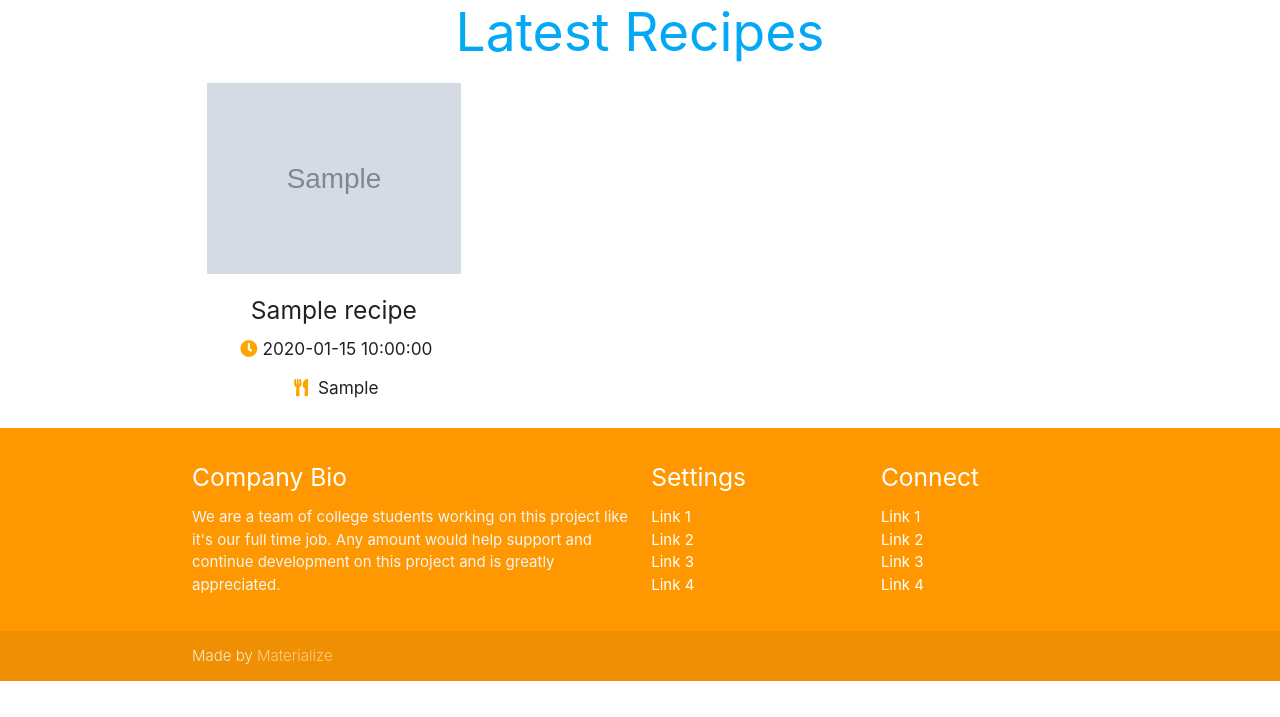
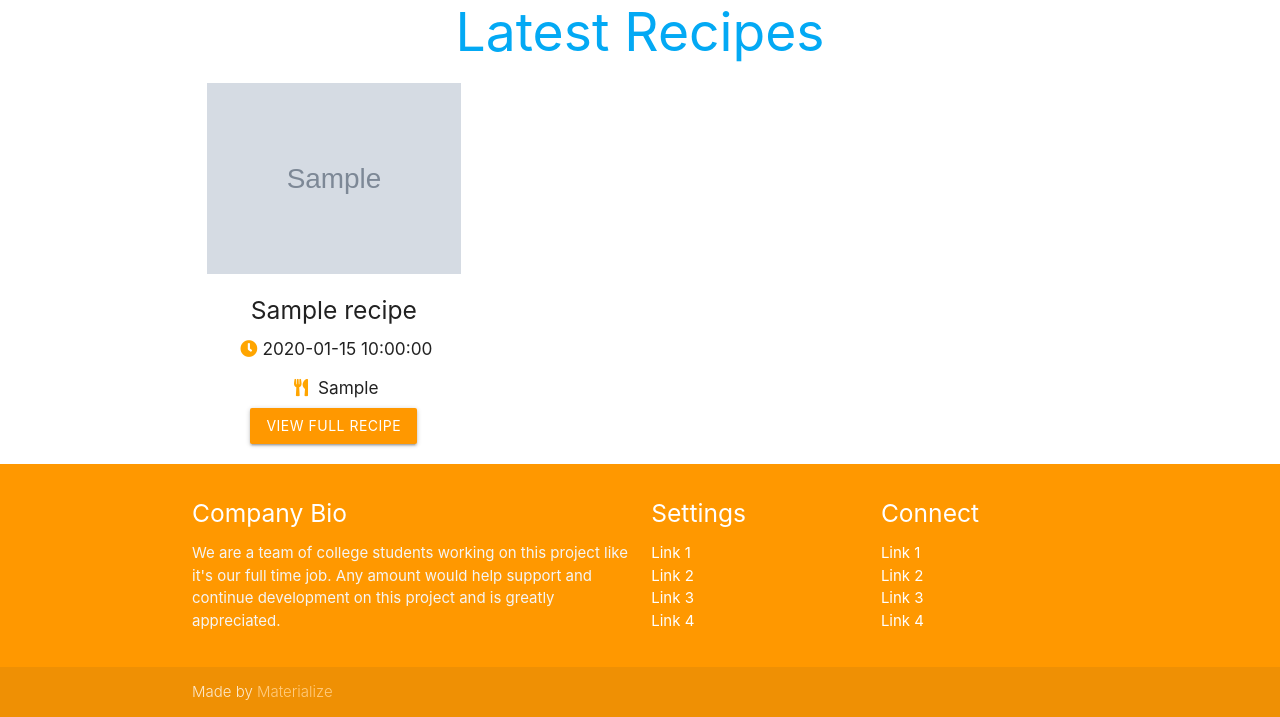
Before and after one commit to TobinWebDesign/Milestone-Project-Data-Centric-Development-Milestone-Project-, a Flask app: page / in a window 1280 px wide. Shown: the part 559-1276 px from the top of the page. Before the commit the page ends 1240 px from the top, so only its background shows below. Run offline with Flask 2, Linux system fonts and the light colour scheme; grey boxes marked "Sample" are stand-in pictures; a database or web service that is not in the repository returns one stand-in record (values such as "Sample title"); some libraries are stand-ins or nearby versions.

Commit message:
added view recipe button to allrecipes.html

```diff
--- a/app.py
+++ b/app.py
@@ -54,10 +54,19 @@ def recipe_display(recipe_id):
     return render_template('recipe_page.html', recipe=recipe)
 
 
-''' Edit recipe  NED TO BUILD UPDATE_RECIPE'''
+''' Edit recipe  NEED TO BUILD UPDATE_RECIPE'''
 
-@app.route('/edit_recipe/<recipe_id>', methods=["POST"])
-def edit_recipe(recipe_id):
+app.route('/edit_recipe/<recipe_id>')
+def edit_recipe(recipr_id):
+    the_recipe =  mongo.db.all_recipes.find_one({"_id": ObjectId(recipe_id)})
+    meal_type = mongo.db.meal_type.find()
+    print(edit_recipe)
+    return render_template('edit_recipe.html', recipe=the_recipe,
+                           meal_type=meal_typ)
+
+
+@app.route('/update_recipe/<recipe_id>', methods=["POST"])
+def update_recipe(recipe_id):
     all_recipes = mongo.db.all_recipes
     print(recipe)
     recipe.update( {'_id': ObjectId(recipe_id)},
@@ -70,24 +79,7 @@ def edit_recipe(recipe_id):
         'recipe_image': request.form.get('recipe_image'),
         'is_vegetarian':request.form.get('is_vegetarian')
     })
-    return render_template('edit_recipe.html', recipe=recipe)
-
-
-@app.route('/edit_recipe/<recipe_id>', methods=["POST"])
-def edit_recipe(recipe_id):
-    all_recipes = mongo.db.all_recipes
-    print(recipe)
-    recipe.update( {'_id': ObjectId(recipe_id)},
-    {
-        'recipe_name':request.form.get('recipe_name'),
-        'recipe_cook_time':request.form.get('recipe_cook_time'),
-        'recipe_instructions': request.form.get('recipe_instructions'),
-        'recipe_servings': request.form.get('recipe_servings'),
-        'recipe_ingredients': request.form.get('recipe_ingredients'),
-        'recipe_image': request.form.get('recipe_image'),
-        'is_vegetarian':request.form.get('is_vegetarian')
-    })
-    return render_template('edit_recipe.html', recipe=recipe)
+    return redirect(url_for('get_recipes'))
 
 
 #--------------------------------- Categories ------------------------------
--- a/templates/allrecipes.html
+++ b/templates/allrecipes.html
@@ -16,7 +16,7 @@
             </div>
             <br><br>
 
-            <div class="row">
+            <div class="row center">
             <h2 class="center light-blue-text">Latest Recipes</h2>
             {% for recipe in all_recipes %}
                 <div class="col s12 m4">
@@ -27,6 +27,8 @@
                         <h5 class="center">{{ recipe.recipe_name }}</h5>
                         <h6 class="center"><i class="fas fa-clock"></i>{{ recipe.recipe_cook_time }}</h6>
                         <h6 class="center"><i class="fas fa-utensils"></i> {{ recipe.recipe_servings }}</h6>
+                        <!--Full Recipe View Button -->
+                        <a href="{{url_for('recipe_display', recipe_id=recipe._id)}}" class="btn waves-effect waves-light orange">View Full Recipe</a>
                         <!-- <p class="light">{{ recipe.recipe_instructions }}</p>
                         <p class="light">{{ recipe.recipe_ingredients }}</p> -->
                     </div>
```
